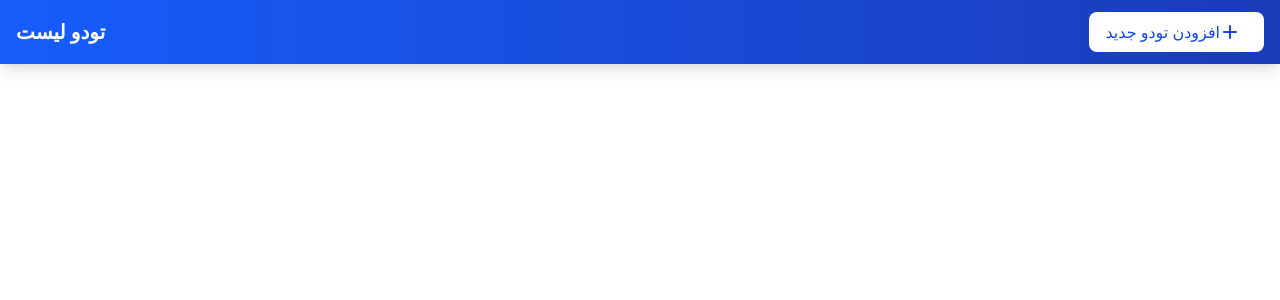
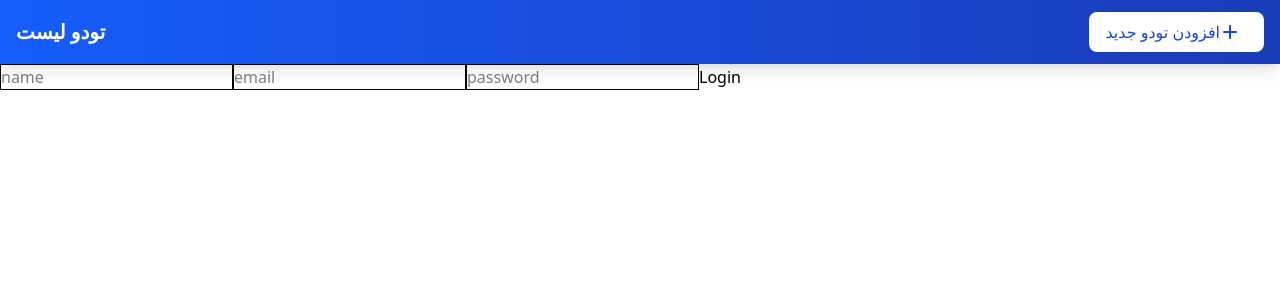
Before and after one commit to mhdix/todo-app-redux, a React (Vite) app: page /login in a window 1280 px wide. Shown: the top 300 px of the page. Built offline with nearby package versions, Linux system fonts and the light colour scheme.

Commit message:
feature: create userList logic in redux

```diff
--- a/server/db.json
+++ b/server/db.json
@@ -1,3 +1,16 @@
 {
-  "todos": []
+  "todos": [
+    {
+      "id": "eae2",
+      "text": "todo1",
+      "complated": false,
+      "createdAt": "2025-02-02T14:13:37.621Z"
+    }
+  ],
+  "users": [
+    {
+      "id": 1,
+      "name": "mahdi"
+    }
+  ]
 }
--- a/src/App.jsx
+++ b/src/App.jsx
@@ -3,6 +3,8 @@ import { Link } from "react-router-dom";
 import "./App.css";
 import TodoAdd from "./components/TodoAdd";
 import TodoList from "./components/TodoList";
+import Login from "./components/Login";
+import Users from "./components/Users";
 
 function App() {
   return (
@@ -41,6 +43,8 @@ function App() {
       <Routes>
         <Route path="/" element={<TodoList />} />
         <Route path="/add" element={<TodoAdd />} />
+        <Route path="/login" element={<Login />} />
+        <Route path="/users" element={<Users />} />
       </Routes>
     </>
   );
--- /dev/null
+++ b/src/components/Login.jsx
@@ -0,0 +1,34 @@
+
+const Login = () => {
+
+  return (
+    <div>
+      <form >
+        <input
+          className="border"
+          type="text"
+          name="name"
+          // onChange={changeHandler}
+          placeholder="name"
+        />
+        <input
+          className="border"
+          type="text"
+          name="email"
+          // onChange={changeHandler}
+          placeholder="email"
+        />
+        <input
+          className="border"
+          type="password"
+          // onChange={changeHandler}
+          placeholder="password"
+          name="password"
+        />
+        <button type="submit">Login</button>
+      </form>
+    </div>
+  );
+};
+
+export default Login;
--- /dev/null
+++ b/src/components/Users.jsx
@@ -0,0 +1,28 @@
+import { useEffect } from "react";
+import { useDispatch, useSelector } from "react-redux";
+import { getAsyncUser } from "../features/user/userSlice";
+
+const Users = () => {
+  const { users, loading, error } = useSelector((state) => state.user);
+  const dispatch = useDispatch();
+
+  useEffect(() => {
+    dispatch(getAsyncUser());
+  }, [dispatch]);
+
+  console.log(users);
+
+  return (
+    <div>
+      {loading ? (
+        <p>Loading ...</p>
+      ) : error ? (
+        <p>{error}</p>
+      ) : users ? (
+        users.map((item) => <p key={item}>{item.name}</p>)
+      ) : null}
+    </div>
+  );
+};
+
+export default Users;
--- a/src/features/store.js
+++ b/src/features/store.js
@@ -1,9 +1,11 @@
 import { configureStore } from "@reduxjs/toolkit";
 import todoReducer from './todo/todoSlice';
+import userReducer from './user/userSlice';
 
 const store = configureStore({
   reducer: {
     todo: todoReducer,
+    user: userReducer,
   },
 });
 
--- /dev/null
+++ b/src/features/user/userSlice.js
@@ -0,0 +1,50 @@
+import { createAsyncThunk, createSlice } from "@reduxjs/toolkit";
+import axios from "axios";
+
+const api = axios.create({
+  baseURL: "http://localhost:3001",
+});
+
+const getAsyncUser = createAsyncThunk(
+  "user/listAsyncUsers",
+  async (_, { rejectWithValue }) => {
+    try {
+      const response = await api.get("/users");
+      return response.data;
+    } catch (error) {
+      return rejectWithValue(error.message);
+    }
+  }
+);
+
+const initialState = {
+  loading: false,
+  users: [],
+  error: null,
+};
+
+const userSlice = createSlice({
+  name: "users",
+  initialState,
+  reducers: {},
+  extraReducers: (builder) => {
+    builder
+      .addCase(getAsyncUser.fulfilled, (state, action) => {
+        state.loading = false;
+        state.error = null;
+        state.users = action.payload;
+      })
+      .addCase(getAsyncUser.pending, (state) => {
+        state.loading = true;
+        state.error = null;
+      })
+      .addCase(getAsyncUser.rejected, (state, action) => {
+        state.loading = false;
+        state.error = action.payload;
+      });
+  },
+});
+
+export { getAsyncUser };
+
+export default userSlice.reducer;
```
